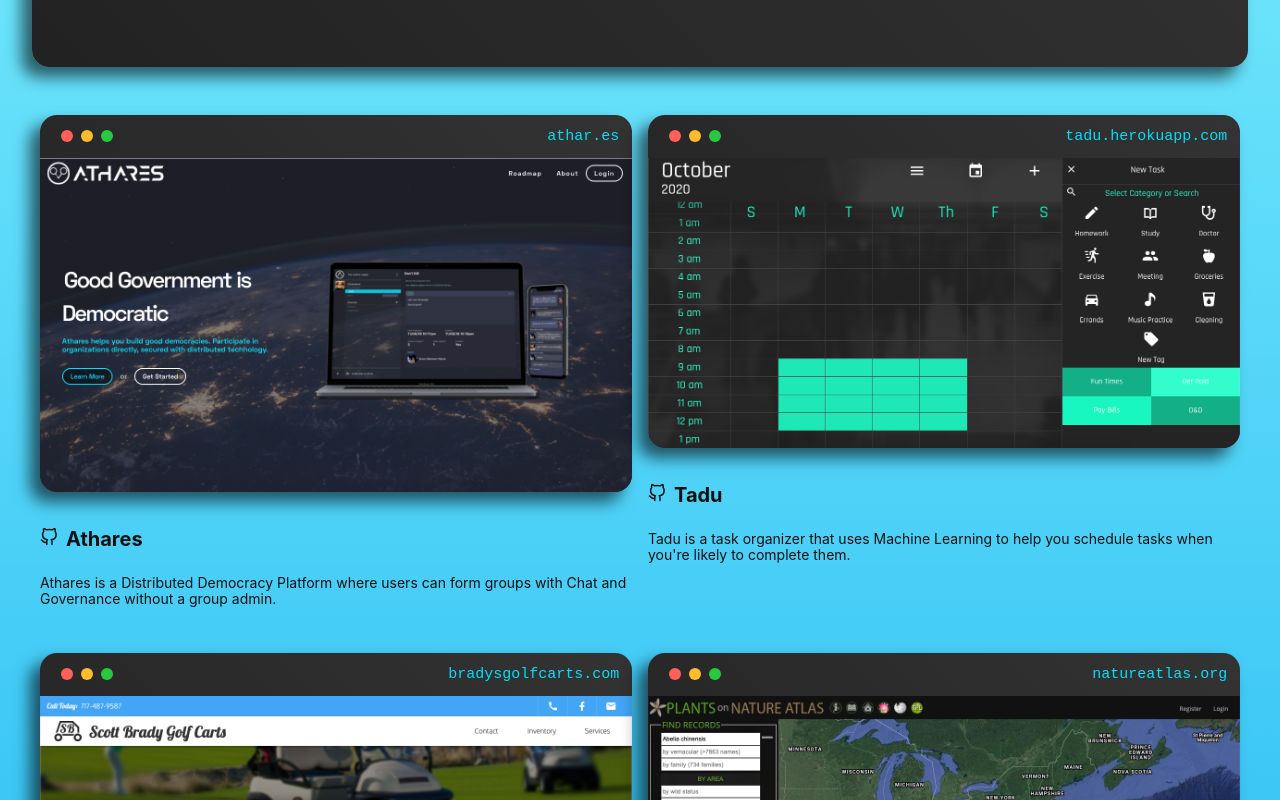
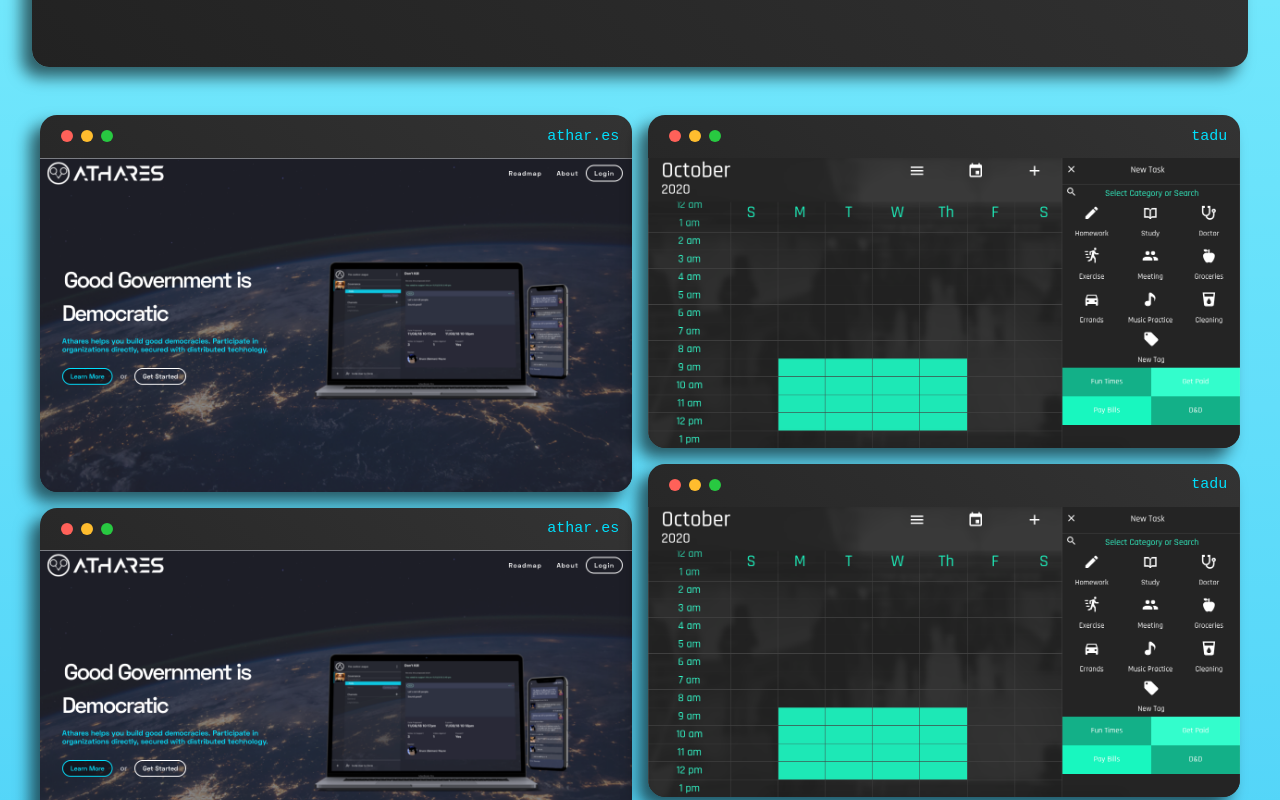
Before and after one commit to ETS-ReactNative2/actuallydan.github.io, a React (Create React App) app: page / in a window 1280 px wide. Shown: the part 360-1160 px from the top of the page. Built offline with nearby package versions, Linux system fonts and the light colour scheme.

Commit message:
removed tadu link for now

```diff
--- a/src/App.js
+++ b/src/App.js
@@ -39,8 +39,7 @@
         "Athares is a Distributed Democracy Platform where users can form groups with Chat and Governance without a group admin.",
     },
     {
-      name: "tadu.herokuapp.com",
-      href: "https://tadu.herokuapp.com",
+      name: "tadu",
       img: "./images/tadu-2.png",
       fullName: "Tadu",
       repo: "https://github.com/actuallydan/tadu",
@@ -92,6 +91,18 @@
                       <img src={p.img} alt={"screenshot of " + p.name} />
                     </Window>
                   </a>
+
+                  {p.href ? (
+                    <a href={p.href} className="ph2 ph0-ns pb3 link db">
+                      <Window key={p.name} title={p.name}>
+                        <img src={p.img} alt={"screenshot of " + p.name} />
+                      </Window>
+                    </a>
+                  ) : (
+                    <Window key={p.name} title={p.name}>
+                      <img src={p.img} alt={"screenshot of " + p.name} />
+                    </Window>
+                  )}
                   <div className="flex items-center">
                     {p.repo && (
                       <a
```
